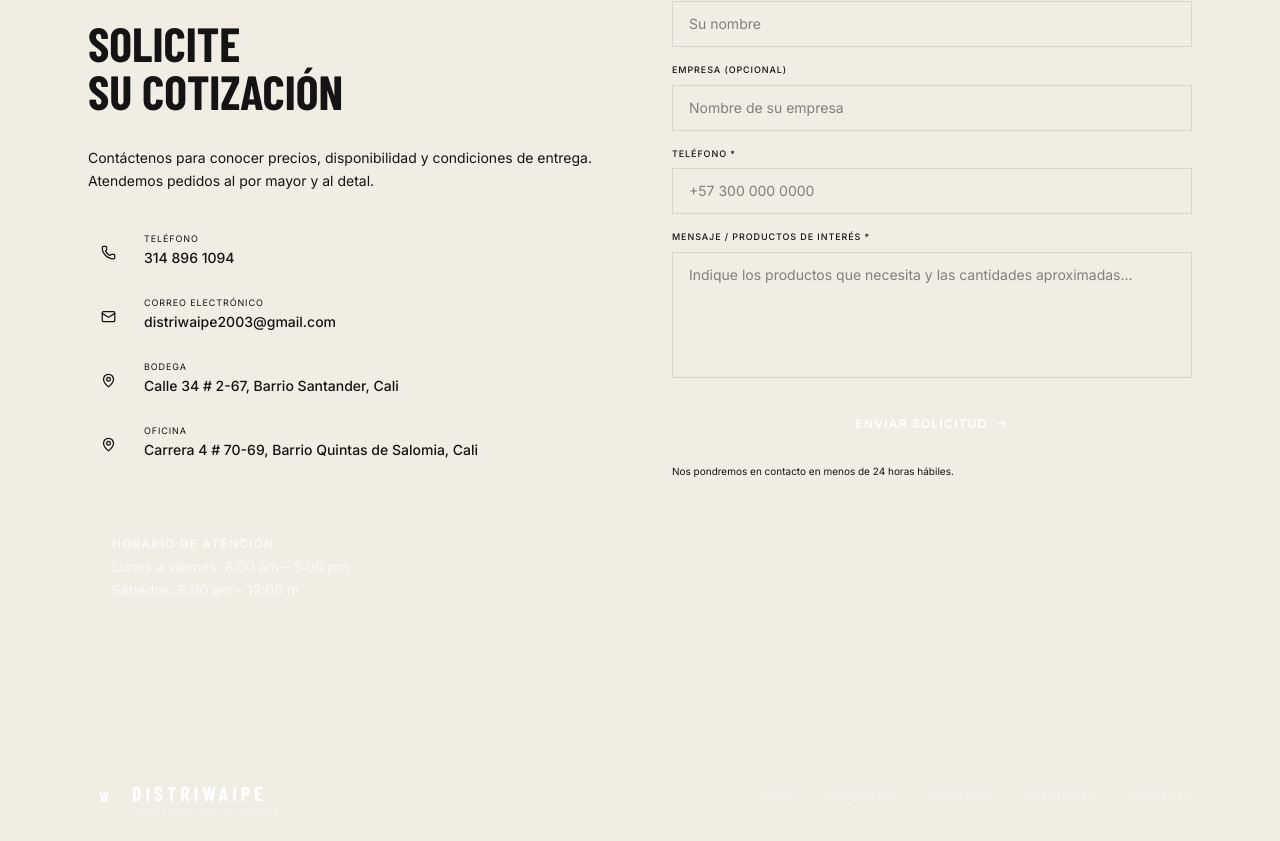
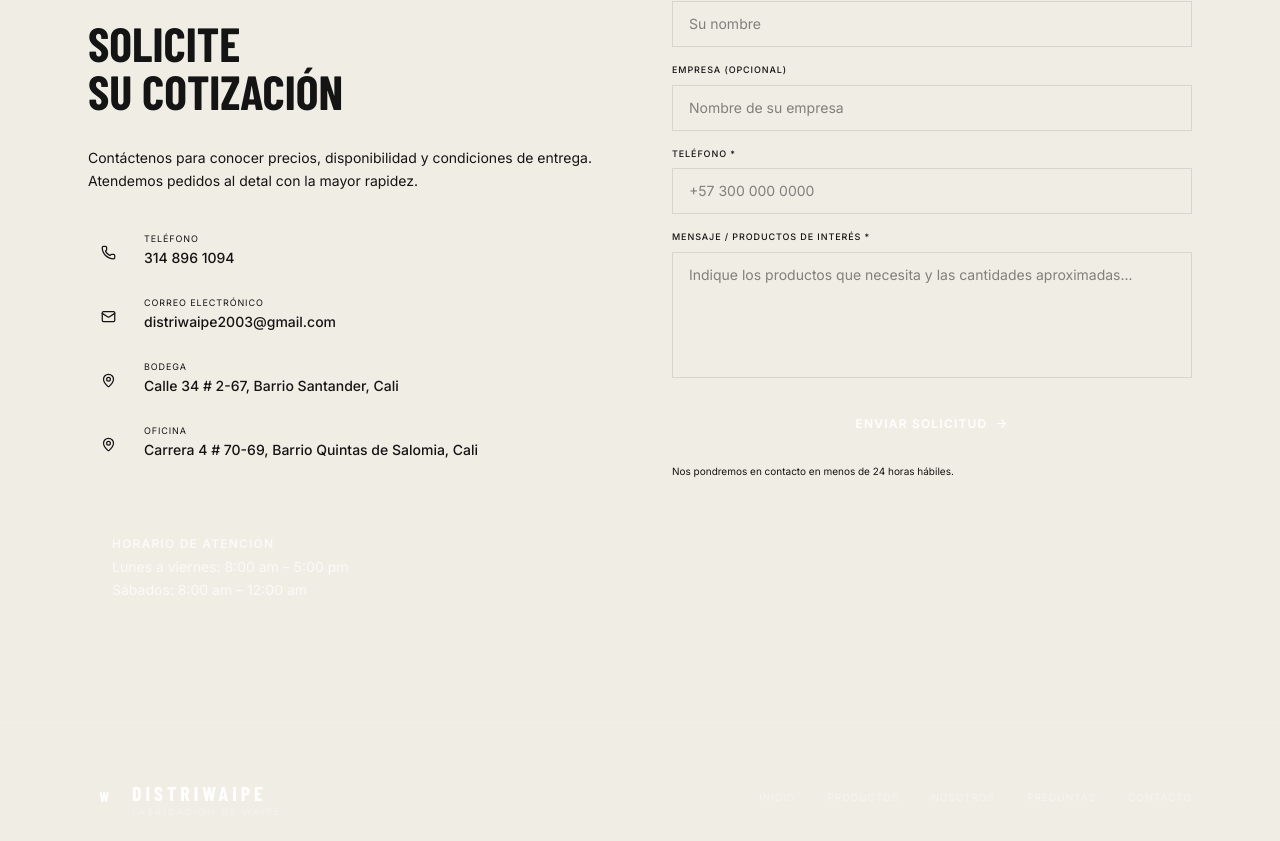
Before and after one commit to oscarserranotulande17-wq/distriwaipe, a React (Vite) app: page / in a window 1280 px wide. Shown: the part 5116-5957 px from the top of the page. Built offline with nearby package versions, Linux system fonts and the light colour scheme; a web font is replaced by a local one.

Commit message:
Update App.tsx

```diff
--- a/src/app/App.tsx
+++ b/src/app/App.tsx
@@ -590,7 +590,7 @@ Somos una microempresa colombiana dedicada a la fabricación y comercialización
                   Su Cotización
                 </h2>
                 <p className="text-muted-foreground leading-relaxed mb-10 text-sm">
-                  Contáctenos para conocer precios, disponibilidad y condiciones de entrega. Atendemos pedidos al por mayor y al detal.
+                  Contáctenos para conocer precios, disponibilidad y condiciones de entrega. Atendemos pedidos al detal con la mayor rapidez.
                 </p>
 
                 <div className="space-y-6">
@@ -617,7 +617,7 @@ Somos una microempresa colombiana dedicada a la fabricación y comercialización
                     <span className="text-accent font-bold block mb-1 text-xs uppercase tracking-widest">Horario de atención</span>
                     Lunes a viernes: 8:00 am – 5:00 pm
                     <br />
-                    Sábados: 8:00 am – 12:00 m
+                    Sábados: 8:00 am – 12:00 am
                   </p>
                 </div>
               </div>
```
